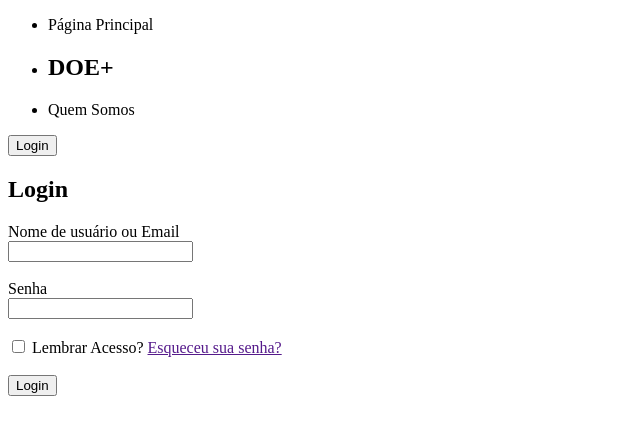
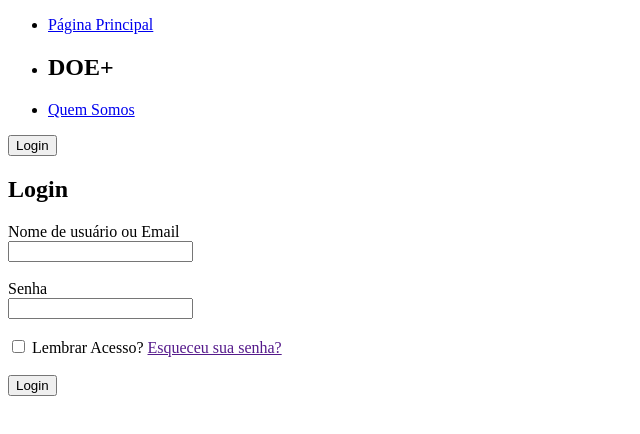
Before and after one commit to joao626/Projeto_integrador_Doe, a website: page html/login/logarUsuario.html in a window 1280 px wide. Shown: the whole page, without its empty margins (0-640 px from the left). Drawn offline with Linux system fonts and the light colour scheme.

Commit message:
Correção de erros nas páginas logarUsuario.html e cadastrarUsuario.html

```diff
--- a/html/login/logarUsuario.html
+++ b/html/login/logarUsuario.html
@@ -9,9 +9,9 @@
    <header>
         <nav>
             <ul>
-                <li><a href="../index.html"></a>Página Principal</li>
+                <li><a href="../index.html">Página Principal</a></li>
                 <li><h1>DOE+</h1></li>
-                <li><a href="html/quemSomos.html"></a>Quem Somos</li>
+                <li><a href="html/quemSomos.html">Quem Somos</a></li>
             </ul>
             <button>Login</button>
         </nav>
```
